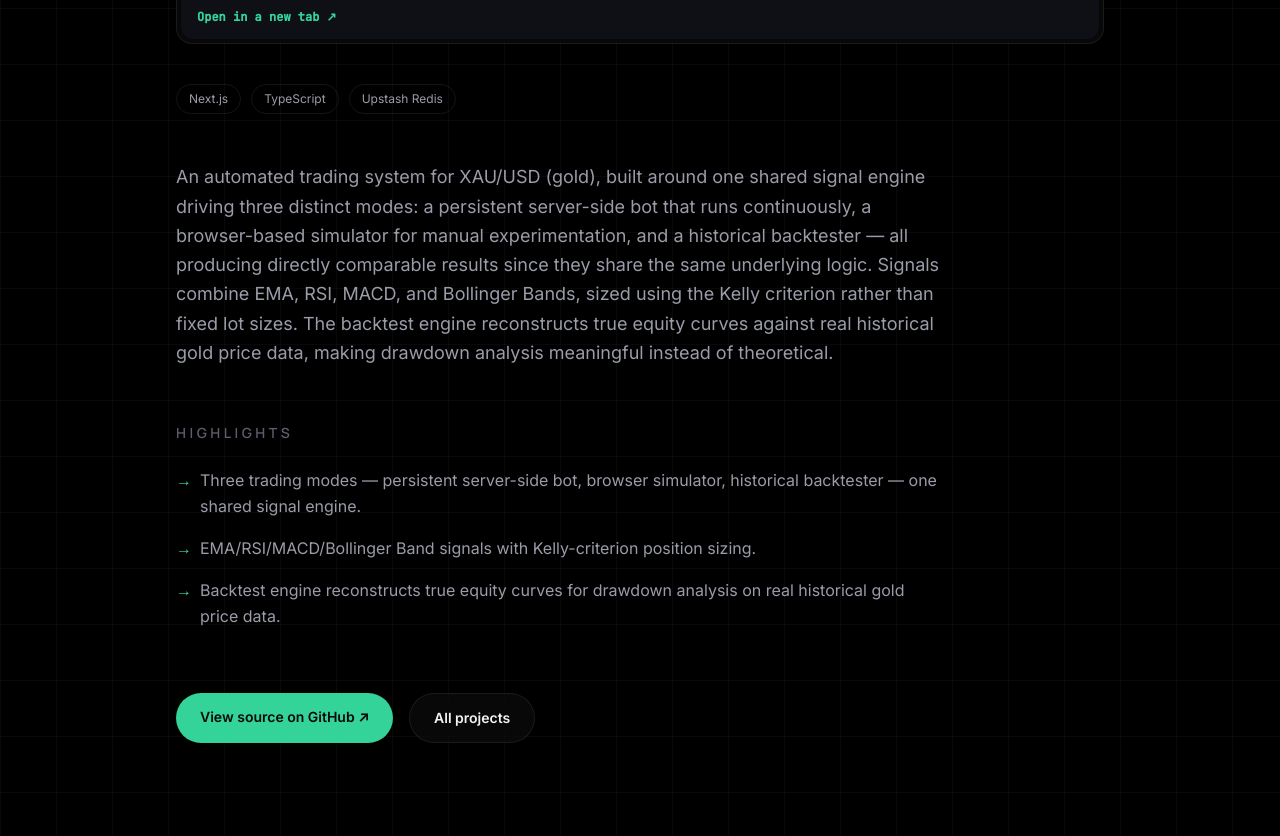
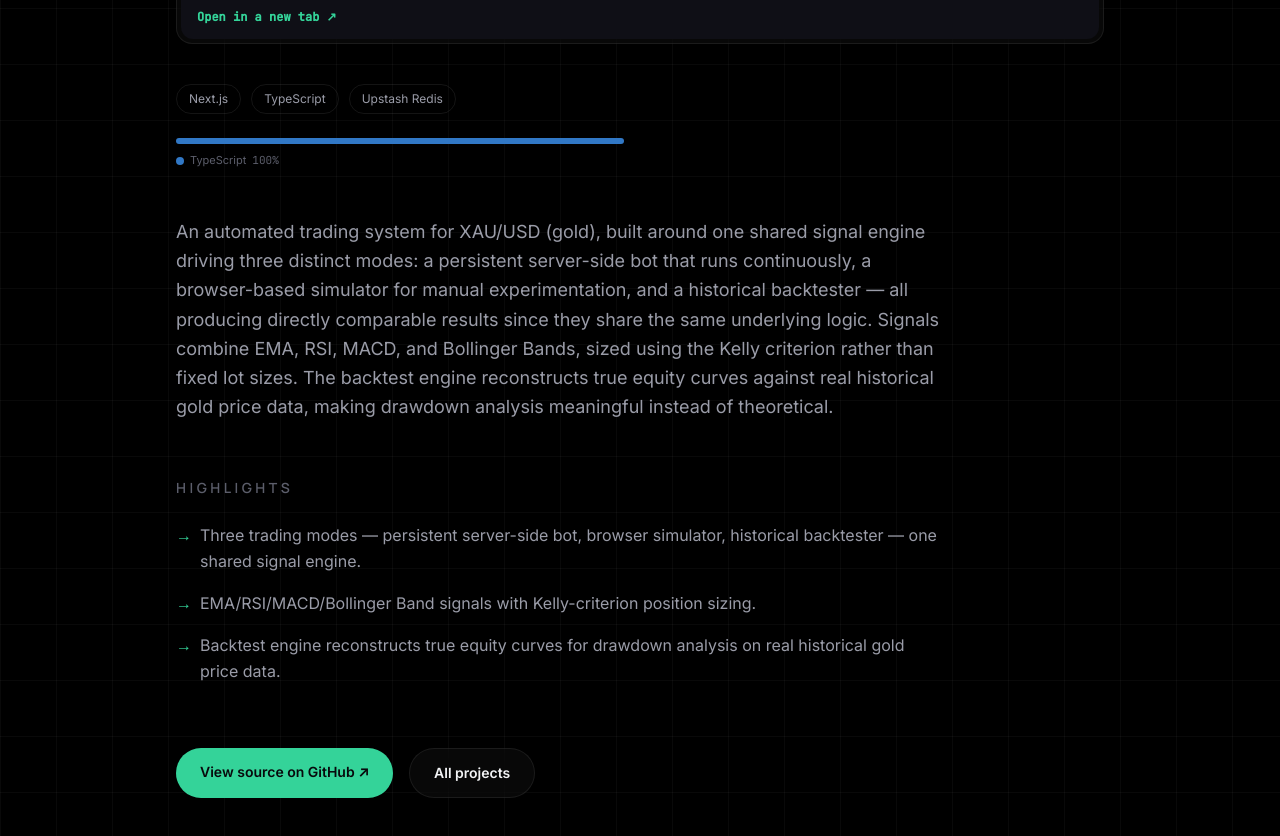
Before and after one commit to unknowndevice077/portfolio, a Next.js app: page /projects/aurum in a window 1280 px wide. Shown: the part 1000-1836 px from the top of the page. Built offline with nearby package versions, Linux system fonts and the light colour scheme.

Commit message:
update on my demos again

```diff
--- /dev/null
+++ b/app/components/LanguageBar.tsx
@@ -0,0 +1,27 @@
+type Language = { name: string; percent: number; color: string };
+
+export default function LanguageBar({ languages }: { languages: Language[] }) {
+  if (!languages || languages.length === 0) return null;
+
+  return (
+    <div className="mb-5">
+      <div className="flex h-1.5 w-full rounded-full overflow-hidden bg-[var(--glass-border)]">
+        {languages.map((l) => (
+          <div
+            key={l.name}
+            style={{ width: `${l.percent}%`, background: l.color }}
+            title={`${l.name} — ${l.percent}%`}
+          />
+        ))}
+      </div>
+      <div className="flex flex-wrap gap-x-3 gap-y-1 mt-2">
+        {languages.map((l) => (
+          <span key={l.name} className="flex items-center gap-1.5 text-[11px] text-[var(--text-faint)]">
+            <span className="w-2 h-2 rounded-full shrink-0" style={{ background: l.color }} />
+            {l.name} <span className="mono">{l.percent}%</span>
+          </span>
+        ))}
+      </div>
+    </div>
+  );
+}
--- a/app/components/ProjectBlock.tsx
+++ b/app/components/ProjectBlock.tsx
@@ -10,6 +10,7 @@ import {
   AurumVisual,
   NotionAIVisual,
 } from "./ProjectVisual";
+import LanguageBar from "./LanguageBar";
 
 const visualMap = {
   ecovision: EcoVisionVisual,
@@ -124,6 +125,7 @@ export default function ProjectBlock({
               </span>
             ))}
           </div>
+          {project.languages && <LanguageBar languages={project.languages} />}
           <ul className="space-y-2.5 mb-7">
             {project.bullets.map((b, bi) => (
               <li key={bi} className="text-sm text-[var(--text-dim)] leading-relaxed pl-5 relative">
--- a/app/data/projects.ts
+++ b/app/data/projects.ts
@@ -12,6 +12,29 @@ export type Project = {
   longDescription: string;
   demoUrl?: string; // live, embeddable deployment - shown as a real iframe instead of the static mockup
   showN8nWorkflow?: boolean; // renders the real n8n node graph powering this project
+  languages?: { name: string; percent: number; color: string }[]; // real GitHub language breakdown, by bytes
+};
+
+// Standard GitHub linguist colors, for the language bar to look native.
+export const LANGUAGE_COLORS: Record<string, string> = {
+  Python: "#3572A5",
+  TypeScript: "#3178c6",
+  JavaScript: "#f1e05a",
+  Dart: "#00B4AB",
+  Rust: "#dea584",
+  CSS: "#563d7c",
+  HTML: "#e34c26",
+  "C++": "#f34b7d",
+  CMake: "#DA3434",
+  Swift: "#F05138",
+  C: "#555555",
+  Kotlin: "#A97BFF",
+  "Objective-C": "#438eff",
+  Batchfile: "#C1F12E",
+  PowerShell: "#012456",
+  "Inno Setup": "#264b99",
+  Shell: "#89e051",
+  Other: "#6b7280",
 };
 
 export const projects: Project[] = [
@@ -26,6 +49,12 @@ export const projects: Project[] = [
       "Full incident-management system: FastAPI/PostgreSQL backend, Next.js dashboard, Electron desktop app, role-based access per barangay, ESP32-triggered siren.",
     ],
     href: "https://github.com/unknowndevice077/ecovision-crime-detection-ai",
+    languages: [
+      { name: "Python", percent: 54, color: LANGUAGE_COLORS.Python },
+      { name: "TypeScript", percent: 33, color: LANGUAGE_COLORS.TypeScript },
+      { name: "JavaScript", percent: 5, color: LANGUAGE_COLORS.JavaScript },
+      { name: "Other", percent: 8, color: LANGUAGE_COLORS.Other },
+    ],
     flagship: true,
     accent: "#8fd400",
     accentRgb: "143, 212, 0",
@@ -45,6 +74,10 @@ export const projects: Project[] = [
     ],
     href: "https://github.com/unknowndevice077/Studia",
     demoUrl: "https://studia-48762.web.app",
+    languages: [
+      { name: "Dart", percent: 94, color: LANGUAGE_COLORS.Dart },
+      { name: "Other", percent: 6, color: LANGUAGE_COLORS.Other },
+    ],
     accent: "#5eead4",
     accentRgb: "94, 234, 212",
     visual: "studia",
@@ -63,6 +96,11 @@ export const projects: Project[] = [
     ],
     href: "https://github.com/unknowndevice077/isite",
     demoUrl: "https://isite.vercel.app",
+    languages: [
+      { name: "TypeScript", percent: 90, color: LANGUAGE_COLORS.TypeScript },
+      { name: "CSS", percent: 9, color: LANGUAGE_COLORS.CSS },
+      { name: "Other", percent: 1, color: LANGUAGE_COLORS.Other },
+    ],
     accent: "#fbbf24",
     accentRgb: "251, 191, 36",
     visual: "questscribe",
@@ -82,6 +120,7 @@ export const projects: Project[] = [
     ],
     href: "https://github.com/unknowndevice077/aurum-xauusd-auto-trader",
     demoUrl: "https://aurum-app-ecru.vercel.app",
+    languages: [{ name: "TypeScript", percent: 100, color: LANGUAGE_COLORS.TypeScript }],
     accent: "#34d399",
     accentRgb: "52, 211, 153",
     visual: "aurum",
@@ -99,6 +138,11 @@ export const projects: Project[] = [
       "Cross-platform (Windows + macOS) builds via automated CI/CD.",
     ],
     href: "https://github.com/unknowndevice077/notion-ai-assistant",
+    languages: [
+      { name: "Rust", percent: 61, color: LANGUAGE_COLORS.Rust },
+      { name: "TypeScript", percent: 37, color: LANGUAGE_COLORS.TypeScript },
+      { name: "Other", percent: 2, color: LANGUAGE_COLORS.Other },
+    ],
     accent: "#a78bfa",
     accentRgb: "167, 139, 250",
     visual: "notion",
--- a/app/projects/[slug]/ProjectDetailClient.tsx
+++ b/app/projects/[slug]/ProjectDetailClient.tsx
@@ -4,6 +4,7 @@ import Link from "next/link";
 import { useRouter } from "next/navigation";
 import SceneBackground from "../../components/SceneBackground";
 import N8nWorkflowDiagram from "../../components/N8nWorkflowDiagram";
+import LanguageBar from "../../components/LanguageBar";
 import type { Project } from "../../data/projects";
 import {
   EcoVisionVisual,
@@ -118,7 +119,7 @@ export default function ProjectDetailClient({
           </div>
         )}
 
-        <div className="flex flex-wrap gap-2.5 mb-12">
+        <div className="flex flex-wrap gap-2.5 mb-6">
           {project.tech.map((t) => (
             <span
               key={t}
@@ -128,6 +129,12 @@ export default function ProjectDetailClient({
             </span>
           ))}
         </div>
+
+        {project.languages && (
+          <div className="mb-12 max-w-md">
+            <LanguageBar languages={project.languages} />
+          </div>
+        )}
 
         <p className="text-lg text-[var(--text-dim)] leading-relaxed mb-14 max-w-3xl">
           {project.longDescription}
```
Also changed, not shown: 1 other file (tests, documents, lock files or other folders).
